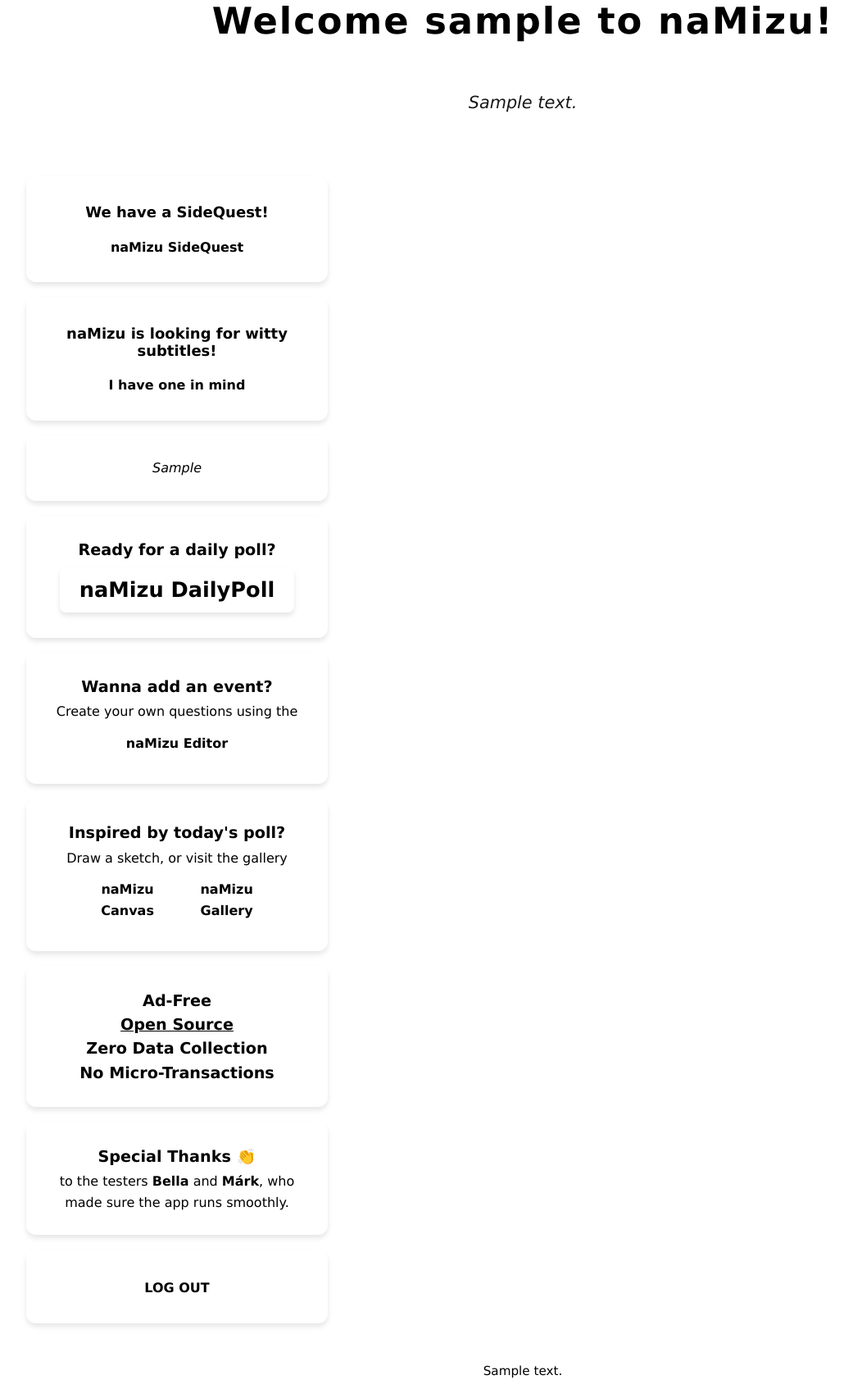
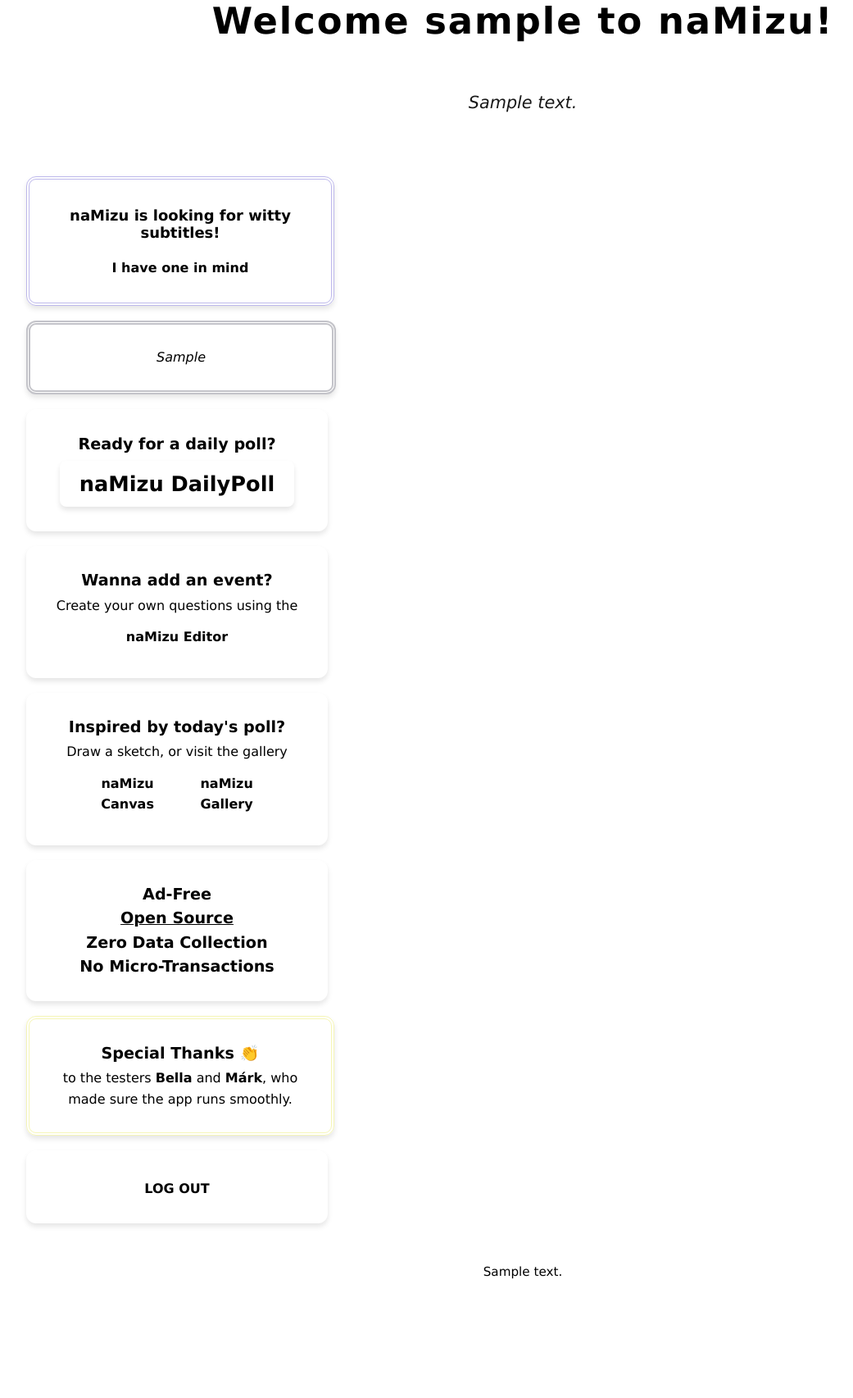
Before and after one commit to gergelyhornyak/namizu, a Python web app: template flask-app/app_dir/templates/namizu/landingPage.html in a window 1280 px wide. Shown: the part 129-1834 px from the top of the page at 82% size, without its empty margins (2-1043 px from the left). After the commit the page ends 1689 px from the top, so only its background shows below. Run offline with Jinja, Linux system fonts and the light colour scheme; the template is opened without the code that fills it: most values are stand-ins (such as "Sample title", 1, 10 or a date in 2020); some libraries are stand-ins or nearby versions.

Commit message:
popup cards fixed

```diff
--- a/flask-app/app_dir/templates/namizu/landingPage.html
+++ b/flask-app/app_dir/templates/namizu/landingPage.html
@@ -192,28 +192,23 @@
 -->
 <section class="features">
 
-    <div class="feature-card">
-        <h3 style="font-size: large;margin: 3%;">We have a SideQuest!</h3>
-        <a href="{{ url_for('namizu.spellingBeeApp') }}">naMizu SideQuest</a>
+    {% if sideQuestStatus %}
+    <div class="feature-card" style="border: 8px double rgba(255, 166, 0, 0.3)">
+        <h3>Heads up!</h3>
+        <div class="cta">
+            <a href="{{ url_for('namizu.spellingBeeApp') }}">naMizu SideQuest!</a>
+        </div>
     </div>
+    {% endif %}
 
-    <div class="feature-card">
+    <div class="feature-card" style="border: 4px double rgba(39, 20, 188, 0.3)">
         <h4 style="font-size: large;margin: 3%;">naMizu is looking for witty subtitles!</h4>
         <a href="{{ url_for('namizu.funnyBannerApp') }}">I have one in mind</a>
     </div>
 
     {% if dailyJoke %}
-    <div class="feature-card">
+    <div class="feature-card" style="border: 5px double rgba(1, 0, 27, 0.234)">
         <p style="margin: 1%;"><i>{{ dailyJoke }}</i></p>
-    </div>
-    {% endif %}
-
-    {% if sideQuestStatus %}
-    <div class="feature-card">
-        <h3>Heads up!</h3>
-        <div class="cta">
-            <a href="{{ url_for('namizu.sideQuestApp') }}">naMizu SideQuest!</a>
-        </div>
     </div>
     {% endif %}
 
@@ -244,7 +239,7 @@
         <h3>No Micro-Transactions</h3>
     </div>
 
-    <div class="feature-card">
+    <div class="feature-card" style="border: 4px double rgba(222, 222, 17, 0.3)">
         <h3>Special Thanks 👏</h3>
         <p style="margin: 1% 0%;">to the testers <strong>Bella</strong> and <strong>Márk</strong>, who made sure the app runs smoothly.</p>
     </div>
```
Also changed, not shown: flask-app/app_dir/templates/namizu/spellingBeePage.html (+6 -4 lines).
